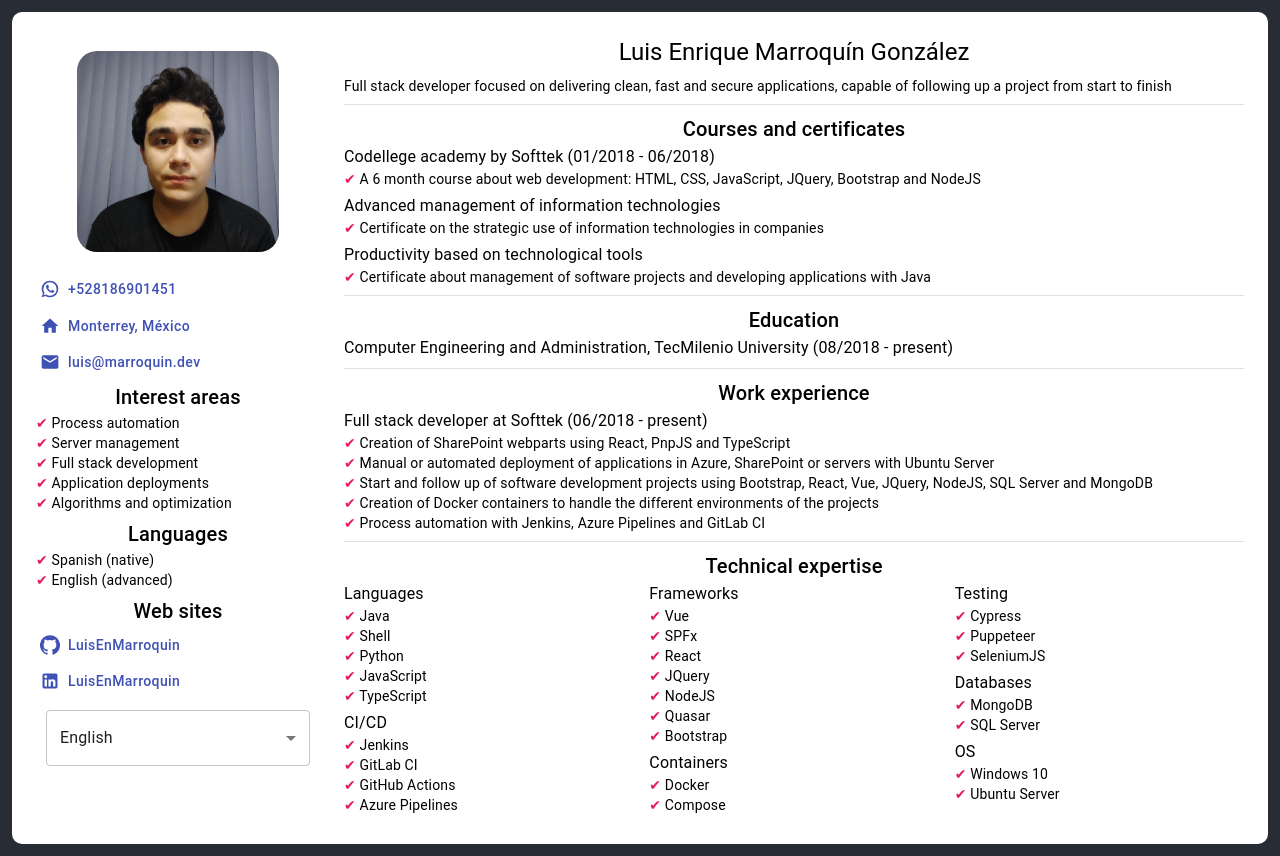
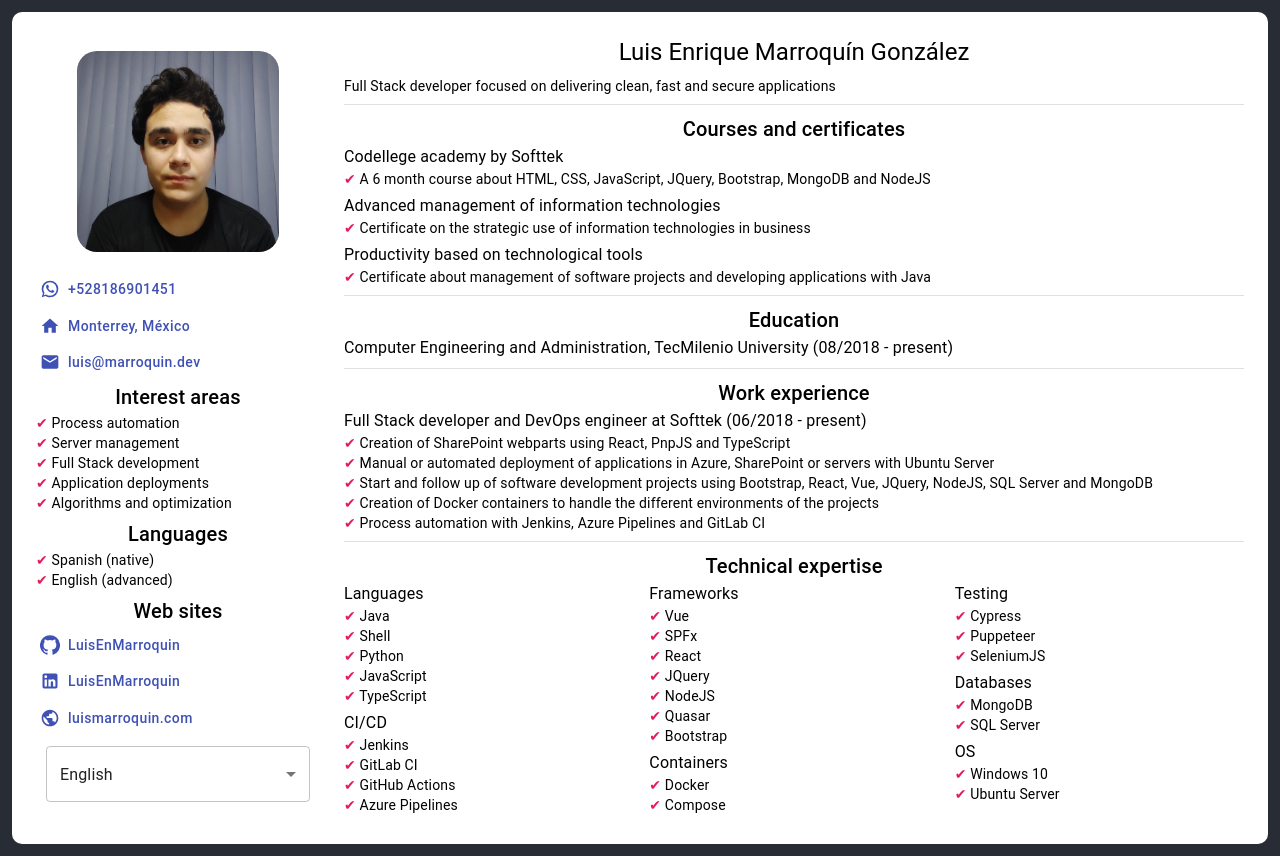
Before and after one commit to LuisEnMarroquin/curriculum-vitae, a React (Create React App) app: page / in a window 1280 px wide. Built offline with nearby package versions, Linux system fonts and the light colour scheme.

Commit message:
Linted with standard and ts-standard

```diff
--- a/public/index.html
+++ b/public/index.html
@@ -5,7 +5,7 @@
     <link rel="icon" href="%PUBLIC_URL%/favicon.ico" />
     <meta name="viewport" content="width=device-width, initial-scale=1" />
     <meta name="theme-color" content="#000000" />
-    <meta name="description" content="Curriculum Vitae Luis Enrique Marroquin Gonzalez"/>
+    <meta name="description" content="Resume of Luis Enrique Marroquin Gonzalez"/>
     <link rel="apple-touch-icon" href="%PUBLIC_URL%/logo192.png" />
     <link rel="manifest" href="%PUBLIC_URL%/manifest.json" />
     <title>Resume Luis Marroquin</title>
--- a/src/pages/Main.tsx
+++ b/src/Home.tsx
@@ -1,5 +1,6 @@
-import { useState } from 'react'
 import { en, es } from 'i18n'
+import { useState, ReactElement } from 'react'
+import { Grid, Container } from '@material-ui/core'
 
 import ButtonLink from 'components/ButtonLink'
 import MyFullName from 'components/MyFullName'
@@ -7,19 +8,18 @@ import ProfileImg from 'components/ProfileImg'
 import SelectLang from 'components/SelectLang'
 import SimpleList from 'components/SimpleList'
 
-import Grid from '@material-ui/core/Grid'
 import HomeIcon from '@material-ui/icons/Home'
 import EmailIcon from '@material-ui/icons/Email'
 import GitHubIcon from '@material-ui/icons/GitHub'
-import Container from '@material-ui/core/Container'
+import PublicIcon from '@material-ui/icons/Public'
 import LinkedInIcon from '@material-ui/icons/LinkedIn'
 import WhatsAppIcon from '@material-ui/icons/WhatsApp'
 
-function Main() {
+function Home (): ReactElement {
   const [lang, setLang] = useState(en)
   const [langID, setLangID] = useState(1)
 
-  const changeLanguage = (id: number) => {
+  const changeLanguage = (id: number): void => {
     setLangID(id)
     if (id === 1) setLang(en)
     if (id === 2) setLang(es)
@@ -29,32 +29,32 @@ function Main() {
   const phone = '154109681825'.split('').reverse().join('')
 
   return (
-    <Container id="mainContainer">
+    <Container id='mainContainer'>
       <Grid container spacing={3}>
         <Grid item xs={12} sm={12} md={3}>
           <ProfileImg />
-          <MyFullName showMobile={true} />
-          <ButtonLink href={"https://wa.me/" + phone} text={"+" + phone} icon={<WhatsAppIcon />} />
-          <ButtonLink href="https://www.google.com.mx/maps/place/Monterrey,+Nuevo+Leon" text="Monterrey, México" icon={<HomeIcon />} />
-          <ButtonLink href={"mailto:" + email} text={email} icon={<EmailIcon />} />
+          <MyFullName about={lang.abmeText} showMobile />
+          <ButtonLink href={'https://wa.me/' + phone} text={'+' + phone} icon={<WhatsAppIcon />} />
+          <ButtonLink href='https://www.google.com.mx/maps/place/Monterrey,+Nuevo+Leon' text='Monterrey, México' icon={<HomeIcon />} />
+          <ButtonLink href={'mailto:' + email} text={email} icon={<EmailIcon />} />
           <SimpleList title={lang.inteMain} contents={lang.inteOpts} />
           <SimpleList title={lang.i18nMain} contents={lang.i18nOpts} />
           <SimpleList title={lang.webSites} />
-          <ButtonLink href="https://github.com/LuisEnMarroquin" text="LuisEnMarroquin" icon={<GitHubIcon />} />
-          <ButtonLink href="https://www.linkedin.com/in/luisenmarroquin" text="LuisEnMarroquin" icon={<LinkedInIcon />} />
+          <ButtonLink href='https://github.com/LuisEnMarroquin' text='LuisEnMarroquin' icon={<GitHubIcon />} />
+          <ButtonLink href='https://www.linkedin.com/in/luisenmarroquin' text='LuisEnMarroquin' icon={<LinkedInIcon />} />
+          <ButtonLink href='https://www.luismarroquin.com' text='luismarroquin.com' icon={<PublicIcon />} />
           <SelectLang language={langID} change={changeLanguage} />
         </Grid>
         <Grid item xs={12} sm={12} md={9}>
-          <MyFullName />
-          <SimpleList contents={lang.abmeText} hr={true} />
+          <MyFullName about={lang.abmeText} />
           <SimpleList title={lang.certific} />
           <SimpleList subtitle={lang.cdlgMain} contents={lang.cdlgText} />
           <SimpleList subtitle={lang.tecCsMn1} contents={lang.tecCsTx1} />
-          <SimpleList subtitle={lang.tecCsMn2} contents={lang.tecCsTx2} hr={true} />
+          <SimpleList subtitle={lang.tecCsMn2} contents={lang.tecCsTx2} hr />
           <SimpleList title={lang.estudios} />
-          <SimpleList subtitle={lang.tecmMain} hr={true} />
+          <SimpleList subtitle={lang.tecmMain} hr />
           <SimpleList title={lang.workExpe} />
-          <SimpleList subtitle={lang.sftkMain} contents={lang.sftkText} hr={true} />
+          <SimpleList subtitle={lang.sftkMain} contents={lang.sftkText} hr />
           <SimpleList title={lang.techMain} />
           <Grid container spacing={2}>
             <Grid item xs={12} sm={12} md={4}>
@@ -77,4 +77,4 @@ function Main() {
   )
 }
 
-export default Main
+export default Home
--- a/src/components/MyFullName.tsx
+++ b/src/components/MyFullName.tsx
@@ -1,19 +1,23 @@
-// import Divider from '@material-ui/core/Divider'
+import { ReactElement } from 'react'
 import { useTheme } from '@material-ui/core/styles'
-import Typography from '@material-ui/core/Typography'
-import useMediaQuery from '@material-ui/core/useMediaQuery'
+import { Divider, Typography, useMediaQuery } from '@material-ui/core'
 
-function MyFullName({ showMobile = false }: { showMobile?: boolean }) {
+function MyFullName ({ about, showMobile = false }: { about: string, showMobile?: boolean }): ReactElement|null {
   const theme = useTheme()
   const desktopSize = useMediaQuery(theme.breakpoints.up('md'))
-  const fullName = <Typography variant="h5" align='center' gutterBottom>Luis Enrique Marroquín González</Typography>
+  const fullName = <section>
+    <Typography variant='h5' align='center' gutterBottom>Luis Enrique Marroquín González</Typography>
+    <Typography variant='body2' align='justify' gutterBottom>{about}</Typography>
+    <Divider />
+  </section>
   return (
     showMobile
-      ? desktopSize ? null : fullName
-      : !desktopSize ? null : <span>
-        {fullName}
-        {/* <Divider /> */}
-      </span>
+      ? desktopSize
+        ? null
+        : fullName
+      : !desktopSize
+        ? null
+        : fullName
   )
 }
 
--- a/src/components/ProfileImg.tsx
+++ b/src/components/ProfileImg.tsx
@@ -1,3 +1,4 @@
+import { ReactElement } from 'react'
 import profile from 'assets/profile.jpg'
 import useMediaQuery from '@material-ui/core/useMediaQuery'
 import { makeStyles, useTheme } from '@material-ui/core/styles'
@@ -21,14 +22,14 @@ const useStyles = makeStyles({
   }
 })
 
-function ProfileImg() {
+function ProfileImg (): ReactElement {
   const theme = useTheme()
   const classes = useStyles()
   const isBG = useMediaQuery(theme.breakpoints.up('md'))
   const isMD = useMediaQuery(theme.breakpoints.up('sm'))
   return (
     <div className={classes.root}>
-      <img className={isBG ? classes.bg : (isMD ? classes.md : classes.sm)} src={profile} alt="profile-img-not-found" />
+      <img className={isBG ? classes.bg : (isMD ? classes.md : classes.sm)} src={profile} alt='profile-img-not-found' />
     </div>
   )
 }
--- a/src/components/SimpleList.tsx
+++ b/src/components/SimpleList.tsx
@@ -1,12 +1,12 @@
-import Divider from '@material-ui/core/Divider'
-import Typography from '@material-ui/core/Typography'
+import { ReactElement } from 'react'
 import { makeStyles } from '@material-ui/core/styles'
+import { Divider, Typography } from '@material-ui/core'
 
 interface ISimpleList {
-  title?: string | null
-  subtitle?: string | null
-  contents?: string | Array<string> | null
-  hr?: boolean | null
+  title?: string | undefined
+  subtitle?: string | undefined
+  contents?: string[] | undefined
+  hr?: boolean | undefined
 }
 
 const useStyles = makeStyles({
@@ -15,24 +15,22 @@ const useStyles = makeStyles({
   }
 })
 
-function SimpleList({ title = null, subtitle = null, contents = null, hr = false }: ISimpleList) {
+function SimpleList({ title = '', subtitle = '', contents = [], hr = false }: ISimpleList): ReactElement {
   const classes = useStyles()
   return (
     <div>
       {
-        !title ? null : <Typography variant='h6' align='center'>{title}</Typography>
+        title === '' ? null : <Typography variant='h6' align='center'>{title}</Typography>
       }
       {
-        !subtitle ? null : <Typography variant='body1' align='justify'>{subtitle}</Typography>
+        subtitle === '' ? null : <Typography variant='body1' align='justify'>{subtitle}</Typography>
       }
       {
-        !contents ? null
-          : typeof contents === 'string'
-            ? <Typography variant='body2' align='justify' gutterBottom={true}>{contents}</Typography>
+        contents === [] ? null
           : contents.map((item, index) => {
-              let isLast = contents.length === (index + 1) ? true : false
+            const isLast = contents.length === (index + 1)
             return (
-                <Typography key={`${title}-${index}`} variant='body2' align='left' gutterBottom={isLast}>
+              <Typography key={`${title}-${index}`} variant='body2' gutterBottom={isLast}>
                 <span className={classes.check}>✔ </span>
                 {item}
               </Typography>
@@ -40,7 +38,7 @@ function SimpleList({ title = null, subtitle = null, contents = null, hr = false
           })
       }
       {
-        hr ? <Divider /> : null
+        !hr ? null : <Divider />
       }
     </div>
   )
--- a/src/i18n.ts
+++ b/src/i18n.ts
@@ -1,10 +1,8 @@
 // const edad = new Date(Date.now() - new Date('1999-10-16').getTime()).getUTCFullYear() - 1970
-const cdlg = '01/2018 - 06/2018'
 const tecm = '08/2018 - present'
 const sftk = '06/2018 - present'
 
 export const en = {
-  // titles
   inteMain: 'Interest areas',
   i18nMain: 'Languages',
   webSites: 'Web sites',
@@ -12,11 +10,20 @@ export const en = {
   certific: 'Courses and certificates',
   workExpe: 'Work experience',
   techMain: 'Technical expertise',
-  // content
-  inteOpts: ['Process automation', 'Server management', 'Full stack development', 'Application deployments', 'Algorithms and optimization'],
-  i18nOpts: ['Spanish (native)', 'English (advanced)'],
-  abmeText: 'Full stack developer focused on delivering clean, fast and secure applications, capable of following up a project from start to finish',
-  sftkMain: `Full stack developer at Softtek (${sftk})`,
+
+  inteOpts: [
+    'Process automation',
+    'Server management',
+    'Full Stack development',
+    'Application deployments',
+    'Algorithms and optimization'
+  ],
+  i18nOpts: [
+    'Spanish (native)',
+    'English (advanced)'
+  ],
+  abmeText: 'Full Stack developer focused on delivering clean, fast and secure applications',
+  sftkMain: `Full Stack developer and DevOps engineer at Softtek (${sftk})`,
   sftkText: [
     'Creation of SharePoint webparts using React, PnpJS and TypeScript',
     'Manual or automated deployment of applications in Azure, SharePoint or servers with Ubuntu Server',
@@ -25,17 +32,21 @@ export const en = {
     'Process automation with Jenkins, Azure Pipelines and GitLab CI'
   ],
   tecmMain: `Computer Engineering and Administration, TecMilenio University (${tecm})`,
-  // courses
-  cdlgMain: `Codellege academy by Softtek (${cdlg})`,
-  cdlgText: ['A 6 month course about web development: HTML, CSS, JavaScript, JQuery, Bootstrap and NodeJS'],
+  cdlgMain: `Codellege academy by Softtek`,
+  cdlgText: [
+    'A 6 month course about HTML, CSS, JavaScript, JQuery, Bootstrap, MongoDB and NodeJS'
+  ],
   tecCsMn1: 'Advanced management of information technologies',
-  tecCsTx1: ['Certificate on the strategic use of information technologies in companies'],
+  tecCsTx1: [
+    'Certificate on the strategic use of information technologies in business'
+  ],
   tecCsMn2: 'Productivity based on technological tools',
-  tecCsTx2: ['Certificate about management of software projects and developing applications with Java']
+  tecCsTx2: [
+    'Certificate about management of software projects and developing applications with Java'
+  ]
 }
 
 export const es = {
-  // titles
   inteMain: 'Áreas de interés',
   i18nMain: 'Idiomas',
   webSites: 'Sitios web',
@@ -43,11 +54,19 @@ export const es = {
   certific: 'Cursos y certificados',
   workExpe: 'Experiencia laboral',
   techMain: 'Conocimientos técnicos',
-  // content
-  inteOpts: ['Automatización de procesos', 'Administración de servidores', 'Desarrollo full stack', 'Despliegue de aplicaciones', 'Algoritmos y optimización'],
-  i18nOpts: ['Español (nativo)', 'Inglés (avanzado)'],
-  abmeText: 'Desarrollador full stack enfocado en entregar aplicaciones limpias, rápidas y seguras, capaz de darle seguimiento al proyecto de inicio a fin',
-  sftkMain: `Desarrollador full stack en Softtek (${sftk}e)`,
+  inteOpts: [
+    'Automatización de procesos',
+    'Administración de servidores',
+    'Desarrollo Full Stack',
+    'Despliegue de aplicaciones',
+    'Algoritmos y optimización'
+  ],
+  i18nOpts: [
+    'Español (nativo)',
+    'Inglés (avanzado)'
+  ],
+  abmeText: 'Desarrollador Full Stack enfocado en entregar aplicaciones limpias, rápidas y seguras',
+  sftkMain: `Desarrollador Full Stack e ingeniero DevOps en Softtek (${sftk}e)`,
   sftkText: [
     'Creación de webparts de SharePoint usando React, PnpJS y TypeScript',
     'Despliegue manual o automatizado de aplicaciones en Azure, SharePoint o en servidores con Ubuntu Server',
@@ -56,11 +75,16 @@ export const es = {
     'Automatización de procesos con Jenkins, Azure Pipelines y GitLab CI'
   ],
   tecmMain: `Ingeniería en Computación Administrativa, Universidad TecMilenio (${tecm}e)`,
-  // courses
-  cdlgMain: `Curso de Codellege por Softtek (${cdlg})`,
-  cdlgText: ['Un curso de 6 meses sobre desarrollo web: HTML, CSS, JavaScript, JQuery, Bootstrap y NodeJS'],
+  cdlgMain: `Curso de Codellege por Softtek`,
+  cdlgText: [
+    'Un curso de 6 meses sobre HTML, CSS, JavaScript, JQuery, Bootstrap, MongoDB y NodeJS'
+  ],
   tecCsMn1: 'Gestión avanzada de tecnologías de la información',
-  tecCsTx1: ['Certificado sobre el uso estratégico de las tecnologías de la información en las empresas'],
+  tecCsTx1: [
+    'Certificado sobre el uso estratégico de las tecnologías de la información en las empresas'
+  ],
   tecCsMn2: 'Productividad basada en herramientas tecnológicas',
-  tecCsTx2: ['Certificado sobre la administración de proyectos de software y el desarrollo de aplicaciones con Java']
+  tecCsTx2: [
+    'Certificado sobre la administración de proyectos de software y el desarrollo de aplicaciones con Java'
+  ]
 }
```
Also changed, not shown: package.json (+17 -12 lines), src/components/ButtonLink.tsx (+4 -4 lines), src/components/SelectLang.tsx (+4 -5 lines), src/index.tsx (+6 -8 lines), public/manifest.json, seePDF.js (renamed from pdf.js), 2 other files (tests, documents, lock files or other folders). Lines whose indentation alone changed are shown as unchanged.
